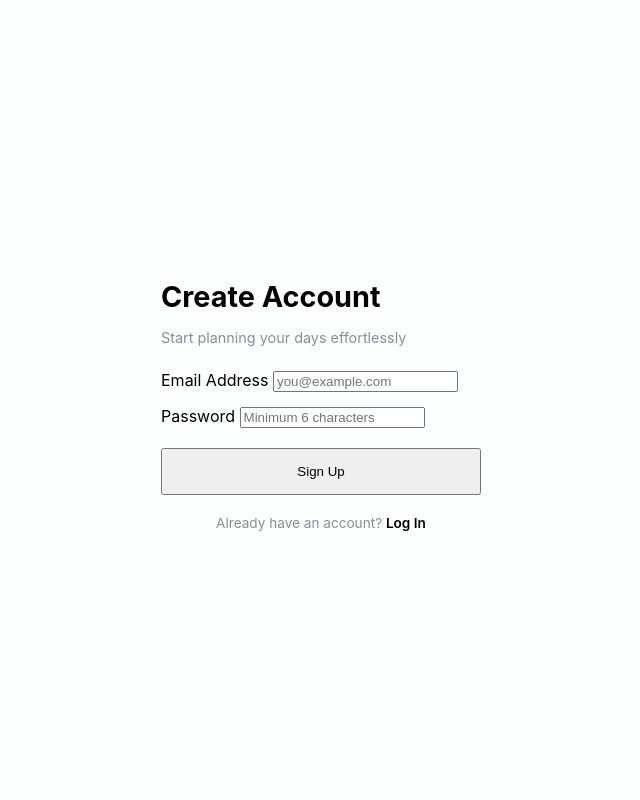
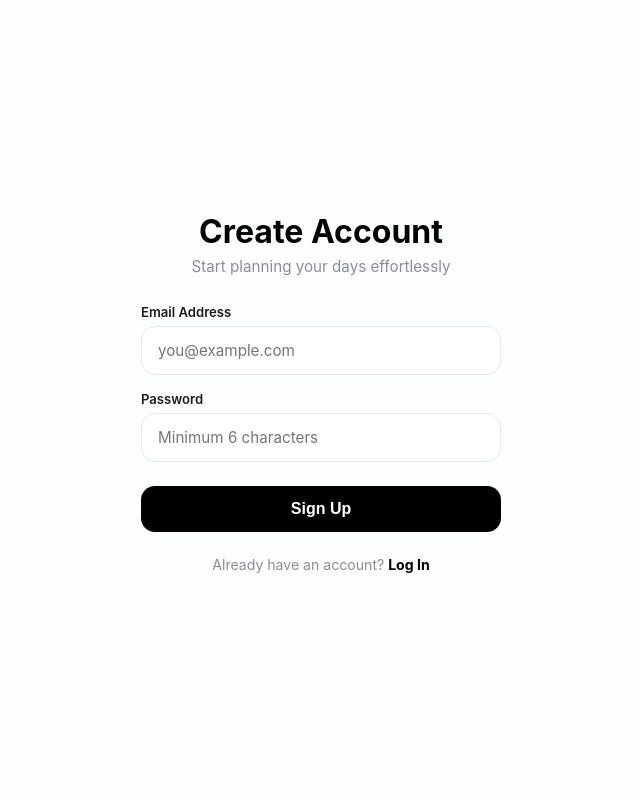
Before and after one commit to meadil/plan-tomorrow, a Flask app: page /signup in a window 1280 px wide. Shown: the whole page, without its empty margins (319-959 px from the left). Run offline with Flask 3, Linux system fonts and the light colour scheme.

Commit message:
Version 2.0

```diff
--- a/main.py
+++ b/main.py
@@ -3,4 +3,4 @@ from website import create_app
 app = create_app()
 
 if __name__ == '__main__':
-    app.run()
+    app.run(debug=True)
--- a/requirements.txt
+++ b/requirements.txt
@@ -4,3 +4,4 @@ psycopg2-binary
 gunicorn
 Flask-Login
 resend
+itsdangerous
--- a/website/models.py
+++ b/website/models.py
@@ -1,6 +1,6 @@
+from datetime import datetime
+from flask_login import UserMixin
 from . import db
-from flask_login import UserMixin
-from datetime import datetime
 
 class User(db.Model, UserMixin):
     id = db.Column(db.Integer, primary_key=True)
--- a/website/static/style.css
+++ b/website/static/style.css
@@ -1,4 +1,4 @@
-/* Universal Box Sizing Reset */
+/* Universal Reset */
 *,
 *::before,
 *::after {
@@ -17,7 +17,7 @@ body {
     align-items: center;
 }
 
-/* Header Container */
+/* Header */
 .header-container {
     width: 100%;
     max-width: 440px;
@@ -49,7 +49,7 @@ body {
     line-height: 1.0;
 }
 
-/* Edge-to-Edge Mobile Week Bar */
+/* Full-Width Mobile Week Bar */
 .week-bar {
     display: flex;
     justify-content: space-between;
@@ -121,7 +121,7 @@ body {
     background-color: #ffc000;
 }
 
-/* Content Container */
+/* Tasks Layout */
 .content-container {
     width: 100%;
     max-width: 440px;
@@ -153,11 +153,6 @@ body {
     border: 1px solid #f0f2f5;
     box-shadow: 0 2px 6px rgba(0, 0, 0, 0.02);
     cursor: pointer;
-    transition: transform 0.1s ease;
-}
-
-.task-item:active {
-    transform: scale(0.99);
 }
 
 .task-checkbox {
@@ -186,7 +181,7 @@ body {
     white-space: nowrap;
 }
 
-/* Bottom Bar Wrapper */
+/* Bottom Input Bar */
 .bottom-bar-container {
     position: fixed;
     bottom: 20px;
@@ -267,7 +262,7 @@ body {
     border: none;
     cursor: pointer;
     flex-shrink: 0;
-    transition: transform 0.1s ease, background-color 0.2s ease;
+    transition: transform 0.1s ease;
     padding: 0;
 }
 
@@ -275,159 +270,210 @@ body {
     transform: scale(0.92);
 }
 
-/* Bottom Sheet / Bottom Drawer */
-.drawer-overlay {
+/* Modal Popup */
+.modal-overlay {
     position: fixed;
     top: 0;
     left: 0;
     right: 0;
     bottom: 0;
     background: rgba(0, 0, 0, 0.35);
-    backdrop-filter: blur(2px);
     display: flex;
-    align-items: flex-end;
+    align-items: center;
     justify-content: center;
     z-index: 200;
-    opacity: 1;
-    visibility: visible;
-    transition: opacity 0.25s ease, visibility 0.25s ease;
+    padding: 16px;
 }
 
-.drawer-overlay.hidden {
-    opacity: 0;
-    visibility: hidden;
-    pointer-events: none;
+.modal-overlay.hidden {
+    display: none;
 }
 
-.drawer-content {
+.modal-card {
     background: #ffffff;
     width: 100%;
-    max-width: 440px;
-    border-radius: 24px 24px 0 0;
-    padding: 12px 20px 28px 20px;
-    box-shadow: 0 -8px 30px rgba(0, 0, 0, 0.12);
-    transform: translateY(0);
-    transition: transform 0.3s cubic-bezier(0.16, 1, 0.3, 1);
+    max-width: 380px;
+    border-radius: 20px;
+    padding: 24px;
+    box-shadow: 0 12px 32px rgba(0, 0, 0, 0.15);
 }
 
-.drawer-overlay.hidden .drawer-content {
-    transform: translateY(100%);
+.modal-card h3 {
+    margin: 0 0 16px 0;
+    font-size: 1.2rem;
+    font-weight: 700;
 }
 
-.drawer-handle {
-    width: 36px;
-    height: 4px;
-    background-color: #e0e2e5;
-    border-radius: 2px;
-    margin: 0 auto 16px auto;
+.modal-input {
+    width: 100%;
+    padding: 12px;
+    border: 1.5px solid #e5e8eb;
+    border-radius: 12px;
+    font-size: 0.95rem;
+    outline: none;
+    margin-bottom: 16px;
 }
 
-.drawer-header {
+.modal-input:focus {
+    border-color: #000000;
+}
+
+.modal-time-row {
     display: flex;
     align-items: center;
-    justify-content: space-between;
-    margin-bottom: 20px;
+    gap: 8px;
+    margin-bottom: 24px;
+    font-size: 0.85rem;
+    color: #50545c;
 }
 
-.drawer-header h3 {
-    margin: 0;
-    font-size: 1.2rem;
-    font-weight: 700;
-    color: #000000;
+.modal-actions {
+    display: flex;
+    justify-content: flex-end;
+    gap: 8px;
 }
 
-.close-drawer-btn {
-    background: none;
+.btn-primary {
+    background: #000000;
+    color: #ffffff;
     border: none;
-    font-size: 1.4rem;
-    color: #8a8d98;
+    padding: 10px 18px;
+    border-radius: 10px;
+    font-weight: 600;
     cursor: pointer;
-    padding: 0;
-    line-height: 1;
 }
 
-.drawer-field {
+.btn-secondary {
+    background: #f2f3f5;
+    color: #50545c;
+    border: none;
+    padding: 10px 18px;
+    border-radius: 10px;
+    font-weight: 600;
+    cursor: pointer;
+}
+
+.btn-danger {
+    background: #ff3b30;
+    color: #ffffff;
+    border: none;
+    padding: 10px 18px;
+    border-radius: 10px;
+    font-weight: 600;
+    cursor: pointer;
+    margin-right: auto;
+}
+
+/* Modern Auth Styles (Login / Signup) */
+.auth-body {
+    justify-content: center;
+    padding: 20px;
+}
+
+.auth-container {
+    width: 100%;
+    max-width: 360px;
+    margin: auto 0;
+    display: flex;
+    flex-direction: column;
+}
+
+.auth-title {
+    font-size: 2rem;
+    font-weight: 700;
+    margin: 0 0 6px 0;
+    text-align: center;
+}
+
+.auth-subtitle {
+    font-size: 0.95rem;
+    color: #8a8d98;
+    margin: 0 0 28px 0;
+    text-align: center;
+}
+
+.auth-alert {
+    padding: 12px 14px;
+    border-radius: 12px;
+    font-size: 0.85rem;
+    margin-bottom: 18px;
+    text-align: center;
+    font-weight: 500;
+}
+
+.alert-error {
+    background-color: #fef2f2;
+    color: #dc2626;
+    border: 1px solid #fee2e2;
+}
+
+.alert-info {
+    background-color: #f0fdf4;
+    color: #16a34a;
+    border: 1px solid #dcfce7;
+}
+
+.auth-form {
+    display: flex;
+    flex-direction: column;
+    gap: 16px;
+}
+
+.auth-field {
     display: flex;
     flex-direction: column;
     gap: 6px;
-    margin-bottom: 18px;
 }
 
-.drawer-field label {
-    font-size: 0.78rem;
+.auth-field label {
+    font-size: 0.82rem;
     font-weight: 600;
-    color: #8a8d98;
-    text-transform: uppercase;
-    letter-spacing: 0.5px;
+    color: #1c1c1e;
 }
 
-.drawer-input {
+.auth-field input {
     width: 100%;
-    padding: 12px 14px;
+    padding: 14px 16px;
+    border-radius: 14px;
     border: 1.5px solid #e5e8eb;
-    border-radius: 12px;
+    background-color: #ffffff;
     font-size: 0.95rem;
     font-family: inherit;
     outline: none;
     transition: border-color 0.2s ease;
 }
 
-.drawer-input:focus {
+.auth-field input:focus {
     border-color: #000000;
 }
 
-.drawer-time-row {
-    display: flex;
-    align-items: center;
-    gap: 8px;
-}
-
-.drawer-time-picker {
-    width: 82px;
-    padding: 6px 8px;
-    font-size: 0.8rem;
-    border-radius: 8px;
-    border: 1.5px solid #e5e8eb;
-    background: #f8f9fa;
-}
-
-.drawer-actions {
-    display: flex;
-    align-items: center;
-    justify-content: space-between;
-    gap: 12px;
-    margin-top: 24px;
-}
-
-.btn-primary {
-    flex: 1;
-    background: #000000;
+.auth-btn {
+    margin-top: 8px;
+    width: 100%;
+    padding: 14px;
+    border-radius: 14px;
+    border: none;
+    background-color: #000000;
     color: #ffffff;
-    border: none;
-    padding: 13px;
-    border-radius: 12px;
-    font-size: 0.95rem;
+    font-size: 1rem;
     font-weight: 600;
     cursor: pointer;
     transition: transform 0.1s ease;
 }
 
-.btn-primary:active {
+.auth-btn:active {
     transform: scale(0.98);
 }
 
-.btn-danger {
-    background: #fff0f0;
-    color: #ff3b30;
-    border: none;
-    padding: 13px 18px;
-    border-radius: 12px;
-    font-size: 0.95rem;
-    font-weight: 600;
-    cursor: pointer;
-    transition: transform 0.1s ease;
+.auth-footer {
+    text-align: center;
+    font-size: 0.88rem;
+    color: #8a8d98;
+    margin-top: 24px;
 }
 
-.btn-danger:active {
-    transform: scale(0.98);
+.auth-footer a {
+    color: #000000;
+    font-weight: 700;
+    text-decoration: none;
 }
--- a/website/templates/login.html
+++ b/website/templates/login.html
@@ -17,7 +17,9 @@
         {% with messages = get_flashed_messages(with_categories=true) %}
         {% if messages %}
         {% for category, message in messages %}
-        <div class="auth-alert">{{ message }}</div>
+        <div class="auth-alert {% if category == 'error' %}alert-error{% else %}alert-info{% endif %}">
+            {{ message }}
+        </div>
         {% endfor %}
         {% endif %}
         {% endwith %}
@@ -39,7 +41,7 @@
         </form>
 
         <p class="auth-footer">
-            Don't have an account? <a href="{{ url_for('views.signup') }}">Sign Up</a>
+            Don't have an account? <a href="{{ url_for('auth.signup') }}">Sign Up</a>
         </p>
     </div>
 
--- a/website/templates/signup.html
+++ b/website/templates/signup.html
@@ -8,45 +8,40 @@
     <title>Sign Up - Plan Tomorrow</title>
 </head>
 
-<body
-    style="display: flex; align-items: center; justify-content: center; min-height: 100vh; background-color: #FCFFFD;">
+<body class="auth-body">
 
-    <div style="width: 100%; max-width: 360px; padding: 20px;">
-        <h2 style="font-size: 1.8rem; font-weight: 700; margin-bottom: 6px;">Create Account</h2>
-        <p style="color: #8a8d98; font-size: 0.9rem; margin-bottom: 24px;">Start planning your days effortlessly</p>
+    <div class="auth-container">
+        <h1 class="auth-title">Create Account</h1>
+        <p class="auth-subtitle">Start planning your days effortlessly</p>
 
         {% with messages = get_flashed_messages(with_categories=true) %}
         {% if messages %}
         {% for category, message in messages %}
-        <div style="padding: 10px 14px; border-radius: 10px; font-size: 0.85rem; margin-bottom: 16px;
-                {% if category == 'error' %} background-color: #fef2f2; color: #dc2626; border: 1px solid #fee2e2;
-                {% else %} background-color: #f0fdf4; color: #16a34a; border: 1px solid #dcfce7; {% endif %}">
+        <div class="auth-alert {% if category == 'error' %}alert-error{% else %}alert-info{% endif %}">
             {{ message }}
         </div>
         {% endfor %}
         {% endif %}
         {% endwith %}
 
-        <form method="POST">
-            <div class="form-group">
+        <form method="POST" class="auth-form">
+            <div class="auth-field">
                 <label for="email">Email Address</label>
-                <input type="email" name="email" id="email" class="edit-text-input" placeholder="you@example.com"
-                    required />
+                <input type="email" id="email" name="email" placeholder="you@example.com" required
+                    autocomplete="email" />
             </div>
 
-            <div class="form-group" style="margin-top: 14px;">
+            <div class="auth-field">
                 <label for="password">Password</label>
-                <input type="password" name="password" id="password" class="edit-text-input"
-                    placeholder="Minimum 6 characters" required minlength="6" />
+                <input type="password" id="password" name="password" placeholder="Minimum 6 characters" required
+                    minlength="6" autocomplete="new-password" />
             </div>
 
-            <button type="submit" class="save-task-btn" style="width: 100%; margin-top: 20px; padding: 14px;">Sign
-                Up</button>
+            <button type="submit" class="auth-btn">Sign Up</button>
         </form>
 
-        <p style="text-align: center; font-size: 0.85rem; color: #8a8d98; margin-top: 20px;">
-            Already have an account? <a href="{{ url_for('auth.login') }}"
-                style="color: #000000; font-weight: 600; text-decoration: none;">Log In</a>
+        <p class="auth-footer">
+            Already have an account? <a href="{{ url_for('auth.login') }}">Log In</a>
         </p>
     </div>
 
--- a/website/views.py
+++ b/website/views.py
@@ -1,78 +1,22 @@
-from flask import Blueprint, render_template, request, jsonify, redirect, url_for, flash
-from flask_login import login_user, logout_user, login_required, current_user
-from werkzeug.security import generate_password_hash, check_password_hash
-import resend
-import os
-from .models import User, Task
+from flask import Blueprint, render_template, request, jsonify
+from flask_login import login_required, current_user
+from datetime import datetime, date
+from .models import Task
 from . import db
-from datetime import datetime, date, time
 
 views = Blueprint('views', __name__)
 
-resend.api_key = os.environ.get('RESEND_API_KEY')
-
 def format_time_str(t):
+    """Formats time object to '9:30 AM'."""
     return t.strftime("%I:%M %p").lstrip("0") if t else None
 
 @views.route('/')
+@login_required
 def home():
-    return render_template("base.html", current_time=datetime.now())
-
-@views.route('/login', methods=['GET', 'POST'])
-def login():
-    if request.method == 'POST':
-        email = request.form.get('email')
-        password = request.form.get('password')
-        user = User.query.filter_by(email=email).first()
-
-        if user and check_password_hash(user.password, password):
-            login_user(user, remember=True)
-            return redirect(url_for('views.home'))
-        else:
-            flash('Invalid email or password', category='error')
-
-    return render_template("login.html")
-
-@views.route('/signup', methods=['GET', 'POST'])
-def signup():
-    if request.method == 'POST':
-        email = request.form.get('email')
-        password = request.form.get('password')
-
-        user_exists = User.query.filter_by(email=email).first()
-        if user_exists:
-            flash('Email already registered', category='error')
-        else:
-            new_user = User(
-                email=email,
-                password=generate_password_hash(password, method='scrypt')
-            )
-            db.session.add(new_user)
-            db.session.commit()
-
-            try:
-                params = {
-                    "from": "Plan Tomorrow <onboarding@resend.dev>",
-                    "to": [email],
-                    "subject": "Verify your Plan Tomorrow account",
-                    "html": """
-                    <div style="font-family: sans-serif; max-width: 480px; margin: 0 auto; padding: 20px; border: 1px solid #e5e8eb; border-radius: 16px;">
-                        <h2 style="color: #000;">Verify your email</h2>
-                        <p style="color: #50545c;">Welcome to <strong>Plan Tomorrow</strong>! Click below to verify your email address and start organizing your day.</p>
-                        <a href="#" style="display: inline-block; background: #000; color: #fff; padding: 12px 24px; border-radius: 10px; text-decoration: none; font-weight: bold; margin: 15px 0;">Verify Email Address</a>
-                    </div>
-                    """
-                }
-                resend.Emails.send(params)
-            except Exception as e:
-                print("Failed to send verification email:", e)
-
-            login_user(new_user, remember=True)
-            return redirect(url_for('views.home'))
-
-    return render_template("signup.html")
+    return render_template("home.html", current_time=datetime.now())
 
 @views.route('/get-tasks', methods=['GET'])
+@login_required
 def get_tasks():
     date_str = request.args.get('date')
     if not date_str:
@@ -80,7 +24,7 @@ def get_tasks():
     else:
         target_date = datetime.strptime(date_str, '%Y-%m-%d').date()
 
-    tasks = Task.query.filter_by(date=target_date)\
+    tasks = Task.query.filter_by(user_id=current_user.id, date=target_date)\
         .order_by(Task.start_time.asc().nullslast(), Task.created_at.asc()).all()
 
     return jsonify([
@@ -96,6 +40,7 @@ def get_tasks():
     ])
 
 @views.route('/add-task', methods=['POST'])
+@login_required
 def add_task():
     data = request.get_json() or {}
     title = data.get('title')
@@ -114,7 +59,8 @@ def add_task():
         title=title,
         date=task_date,
         start_time=parsed_start,
-        end_time=parsed_end
+        end_time=parsed_end,
+        user_id=current_user.id
     )
     db.session.add(new_task)
     db.session.commit()
@@ -128,8 +74,9 @@ def add_task():
     }), 201
 
 @views.route('/edit-task/<int:task_id>', methods=['POST'])
+@login_required
 def edit_task(task_id):
-    task = Task.query.get_or_404(task_id)
+    task = Task.query.filter_by(id=task_id, user_id=current_user.id).first_or_404()
     data = request.get_json() or {}
 
     if 'title' in data and data['title'].strip():
@@ -151,15 +98,17 @@ def edit_task(task_id):
     })
 
 @views.route('/toggle-task/<int:task_id>', methods=['POST'])
+@login_required
 def toggle_task(task_id):
-    task = Task.query.get_or_404(task_id)
+    task = Task.query.filter_by(id=task_id, user_id=current_user.id).first_or_404()
     task.is_completed = not task.is_completed
     db.session.commit()
     return jsonify({'id': task.id, 'is_completed': task.is_completed})
 
 @views.route('/delete-task/<int:task_id>', methods=['DELETE'])
+@login_required
 def delete_task(task_id):
-    task = Task.query.get_or_404(task_id)
+    task = Task.query.filter_by(id=task_id, user_id=current_user.id).first_or_404()
     db.session.delete(task)
     db.session.commit()
     return jsonify({'success': True})
```
Also changed, not shown: website/__init__.py (+5 -4 lines), website/auth.py (+3 -4 lines), website/email_utils.py (+8 -9 lines), website/templates/base.html (+32 -67 lines), website/templates/home.html (+1 -6 lines).
